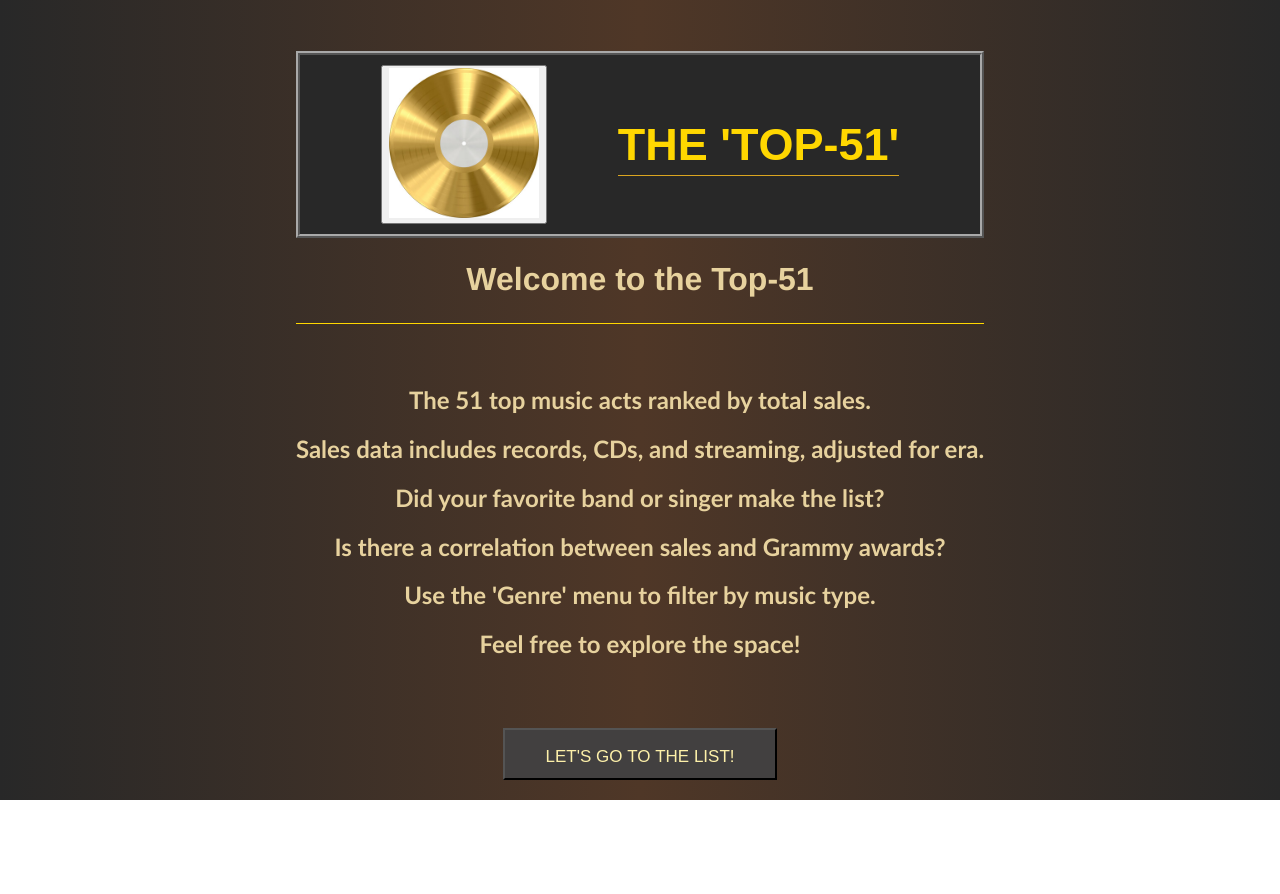
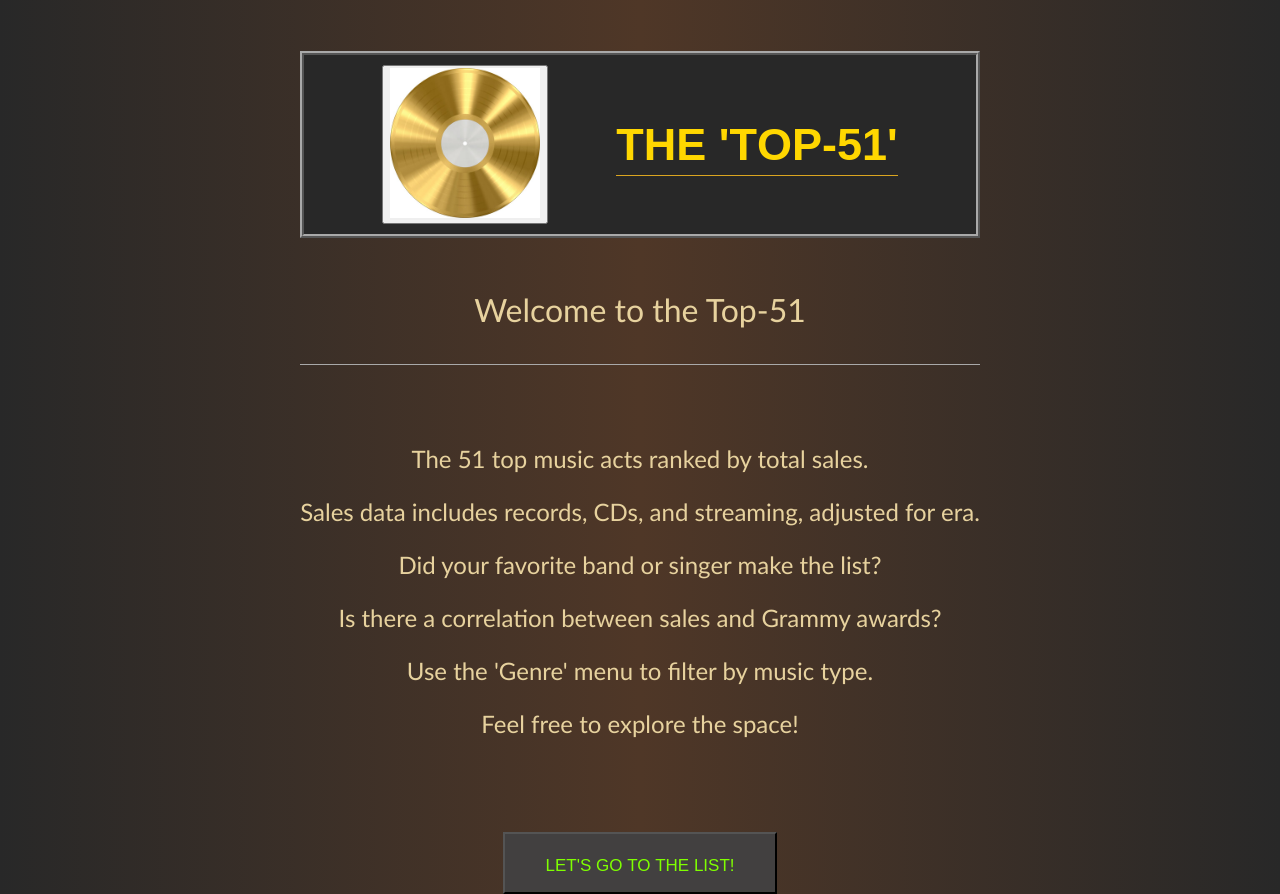
Before and after one commit to mwardygit/top-51, a React (Vite) app: page / in a window 1280 px wide. Both pictures are taken after a click on the button 463 px from the left and 144 px from the top of the page. Before the commit the page ends 800 px from the top, so only its background shows below. Built offline with nearby package versions, Linux system fonts and the light colour scheme.

Commit message:
last touchups

```diff
--- a/src/About.css
+++ b/src/About.css
@@ -33,11 +33,17 @@ body {
     margin-top: 30px;
     border-bottom: 1px solid goldenrod;
 }
-
+#about-text h2 {
+    font-family: 'Trebuchet MS', 'Lucida Sans Unicode', 'Lucida Grande', 'Lucida Sans', Arial, sans-serif;
+    font-size: xx-large;
+    font-weight: lighter;
+    padding: 25px 0 35px 0;
+    border-bottom: 1px solid darkgray;
+}
 #about-text {
     color: rgb(231, 210, 158);
     font-family:'Trebuchet MS', 'Lucida Sans Unicode', 'Lucida Grande', 'Lucida Sans', Arial, sans-serif;
-    font-size:medium;
+    font-size:x-large;
     animation: fadeIn;
     animation-fill-mode: forwards;
 }
@@ -55,17 +61,18 @@ body {
     animation-fill-mode: forwards;
 }
 #delay-b {
+    /* The 51 top ... */
     opacity: 0;
     animation-name: fadeIn;
-    animation-delay: 4s;
+    animation-delay: 3s;
     animation-duration: 3s;
     animation-fill-mode: forwards;
 }
 #delay-c {
     opacity: 0;
     animation-name: fadeIn;
-    animation-delay: 8s;
-    animation-duration: 0s;
+    animation-delay: 7s;
+    animation-duration: 3s;
     animation-fill-mode: forwards;
 }
 #delay-d {
@@ -99,8 +106,8 @@ body {
 #go-page1 {
     opacity: 0;
     animation-name: fadeIn;
-    animation-delay: 26s;
-    animation-duration: 3s;
+    animation-delay: 28s;
+    animation-duration: 0s;
     animation-fill-mode: forwards;
 }
 #about-text h1 {
@@ -114,9 +121,9 @@ body {
     font-size: x-large;
     font-variant-caps: all-small-caps;
     background-color: #424040;
-    color: #fdf0a9;
+    color: chartreuse;
     text-align: center;
-    padding: 10px 40px;
+    padding: 15px 40px;
 }
 
 #delay-skip:hover {
--- a/src/components/About.jsx
+++ b/src/components/About.jsx
@@ -44,19 +44,19 @@ const About = (props) => {
             <h1>The 'Top-51'</h1>
         </div>
         <div className='about-text' id='about-text'>
-            <h1 id='delay-a' className='delayed'>Welcome to the Top-51</h1>
+            <h2 id='delay-a' className='delayed'>Welcome to the Top-51</h2>
             <br></br>
-            <h2 id='delay-b'className='delayed'>The 51 top music acts ranked by total sales.</h2>
+            <p id='delay-b'className='delayed'>The 51 top music acts ranked by total sales.</p>
 
-            <h2 id='delay-c' className='delayed'>Sales data includes records, CDs, and streaming, adjusted for era.</h2>
+            <p id='delay-c' className='delayed'>Sales data includes records, CDs, and streaming, adjusted for era.</p>
 
-            <h2 id='delay-d' className='delayed'>Did your favorite band or singer make the list?</h2>
+            <p id='delay-d' className='delayed'>Did your favorite band or singer make the list?</p>
 
-            <h2 id='delay-d2' className='delayed'>Is there a correlation between sales and Grammy awards?</h2>
+            <p id='delay-d2' className='delayed'>Is there a correlation between sales and Grammy awards?</p>
 
-            <h2 id='delay-e' className='delayed'>Use the 'Genre' menu to filter by music type.</h2>
+            <p id='delay-e' className='delayed'>Use the 'Genre' menu to filter by music type.</p>
 
-            <h2 id='delay-f' className='delayed'>Feel free to explore the space!</h2>
+            <p id='delay-f' className='delayed'>Feel free to explore the space!</p>
             <br></br> <br></br>
         </div>
         <button className='delayed'
```
